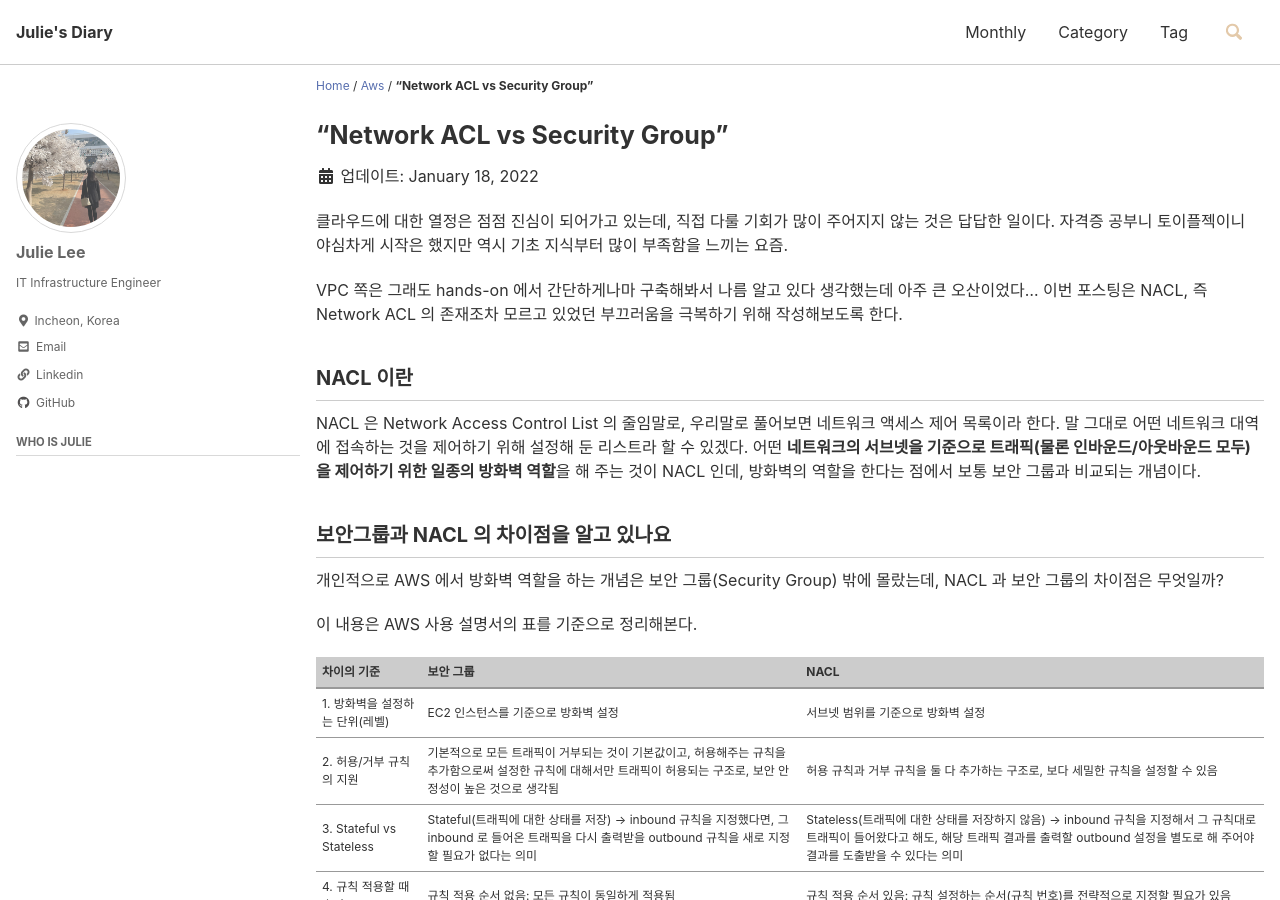
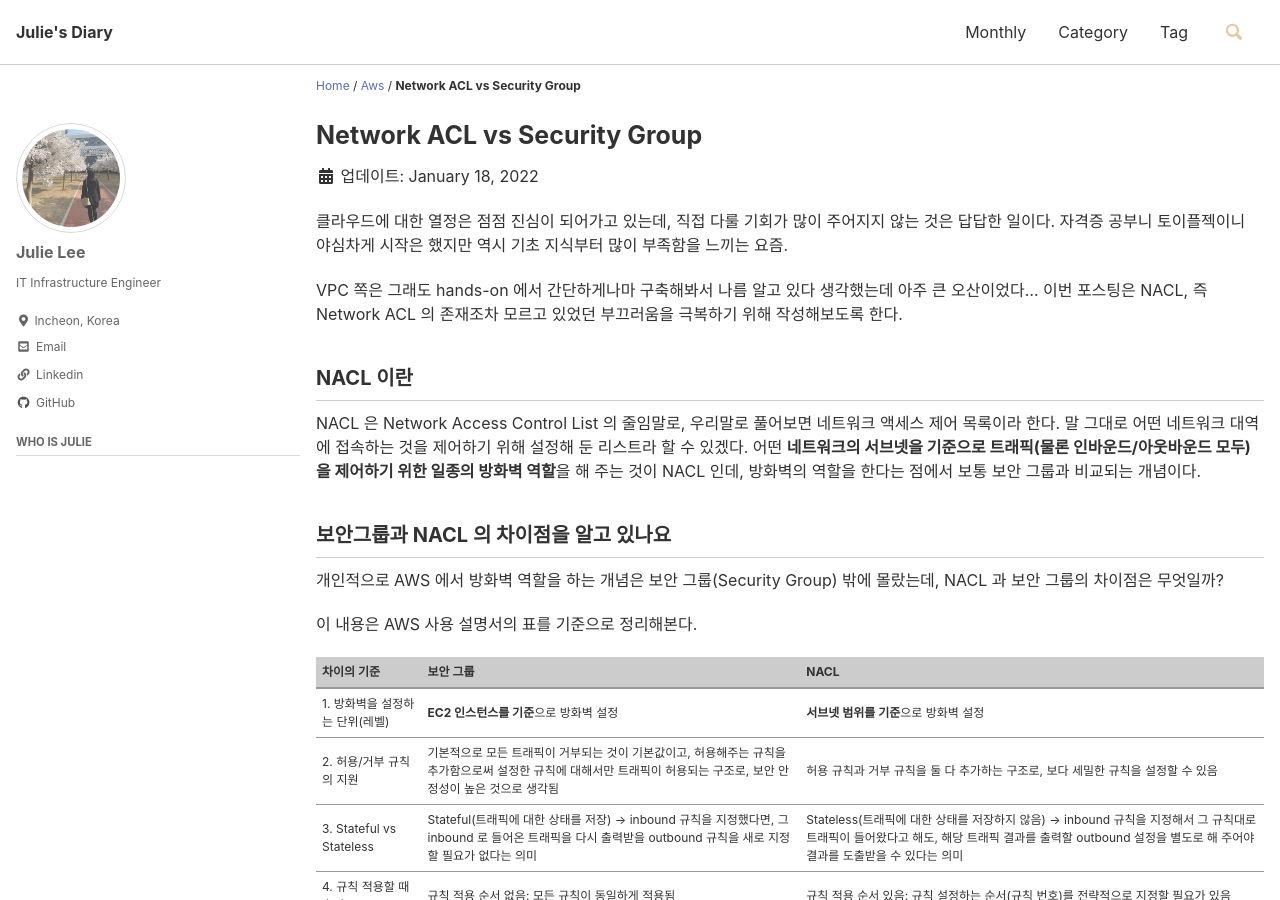
Before and after one commit to smilejulie0812/smilejulie0812.github.io, a Jekyll site: the page built from _posts/2022-01-18-NaclAndSecurityGroup.md, in a window 1280 px wide and 900 px high. Built offline with Jekyll 4.4.1, drawn with Linux system fonts in a browser that asks for light colours; cached includes are drawn as plain includes.

```diff
--- a/_posts/2022-01-18-NaclAndSecurityGroup.md
+++ b/_posts/2022-01-18-NaclAndSecurityGroup.md
@@ -1,5 +1,5 @@
 ---
-title: “Network ACL vs Security Group”
+title: "Network ACL vs Security Group"
 excerpt_separator: "<!--more-->"
 categories:
   - AWS
@@ -27,7 +27,7 @@ NACL 은 Network Access Control List 의 줄임말로, 우리말로 풀어보면
 
 | 차이의 기준 | 보안 그룹 | NACL |
 | --- | --- | --- |
-| 1. 방화벽을 설정하는 단위(레벨) | EC2 인스턴스를 기준으로 방화벽 설정 | 서브넷 범위를 기준으로 방화벽 설정 |
+| 1. 방화벽을 설정하는 단위(레벨) | **EC2 인스턴스를 기준**으로 방화벽 설정 | **서브넷 범위를 기준**으로 방화벽 설정 |
 | 2. 허용/거부 규칙의 지원 | 기본적으로 모든 트래픽이 거부되는 것이 기본값이고, 허용해주는 규칙을 추가함으로써 설정한 규칙에 대해서만 트래픽이 허용되는 구조로, 보안 안정성이 높은 것으로 생각됨 | 허용 규칙과 거부 규칙을 둘 다 추가하는 구조로, 보다 세밀한 규칙을 설정할 수 있음 |
 | 3. Stateful vs Stateless | Stateful(트래픽에 대한 상태를 저장) → inbound 규칙을 지정했다면, 그 inbound 로 들어온 트래픽을 다시 출력받을 outbound 규칙을 새로 지정할 필요가 없다는 의미 | Stateless(트래픽에 대한 상태를 저장하지 않음) → inbound 규칙을 지정해서 그 규칙대로 트래픽이 들어왔다고 해도, 해당 트래픽 결과를 출력할 outbound 설정을 별도로 해 주어야 결과를 도출받을 수 있다는 의미 |
 | 4. 규칙 적용할 때 순서 | 규칙 적용 순서 없음: 모든 규칙이 동일하게 적용됨 | 규칙 적용 순서 있음: 규칙 설정하는 순서(규칙 번호)를 전략적으로 지정할 필요가 있음 |
```
